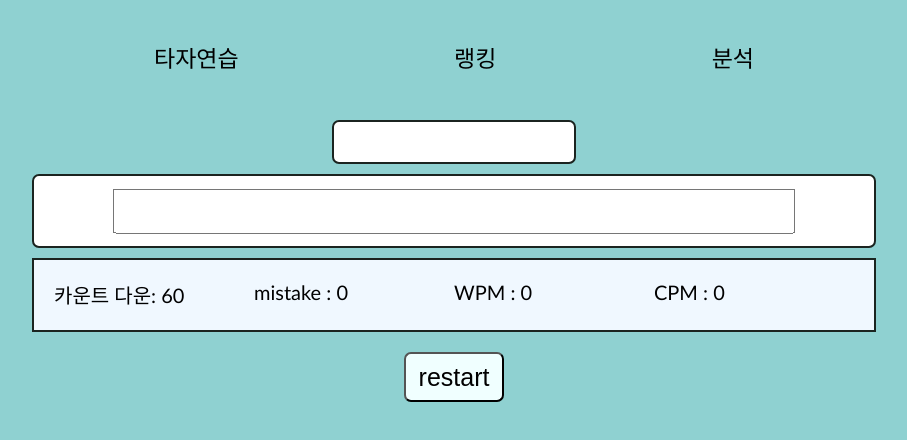
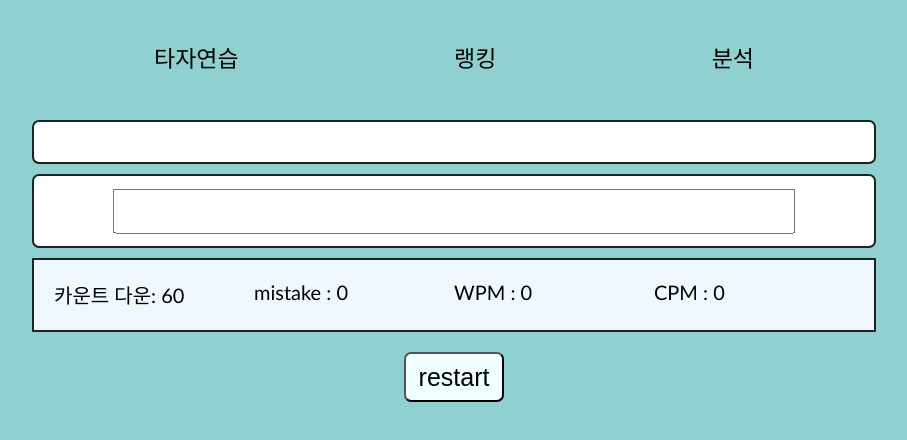
Before and after one commit to Yoengjung/QuickFingers, a Vue app in the folder frontend/: page /SentencePractice in a window 1280 px wide. Shown: the top 440 px of the page, without its empty margins (186-1093 px from the left). Built offline with nearby package versions, Linux system fonts and the light colour scheme; no server answers.

Commit message:
Design: typing container css change

```diff
--- a/frontend/src/components/SentencePractice.vue
+++ b/frontend/src/components/SentencePractice.vue
@@ -5,7 +5,7 @@
     </div>
   </div>
   <div class="content-container">
-    <div class="typingText-container">
+    <div class="sentence-typingText-container">
       {{ typeingText[selectTypeingIndex] }}
     </div>
     <div class="sentence-inputText-container">
@@ -74,6 +74,21 @@ body {
   box-sizing: border-box;
 }
 
+.sentence-typingText-container {
+  text-align: center;
+  position: relative;
+  width: 800px;
+  border: 2px solid #1b2420;
+  border-radius: 7px;
+  padding: 20px;
+  background-color: white;
+  left: 50%;
+  transform: translateX(-50%);
+  font-size: 25px;
+  margin-bottom: 10px;
+  z-index: 1;
+}
+
 .sentence-inputText-container {
   position: relative;
   width: 800px;
--- a/frontend/src/components/WordPractice.vue
+++ b/frontend/src/components/WordPractice.vue
@@ -5,7 +5,7 @@
     </div>
   </div>
   <div class="content-container">
-    <div class="typingText-container">
+    <div class="word-typingText-container">
       {{ typeingText }}
     </div>
     <div class="word-inputText-container">
@@ -72,10 +72,10 @@ p {
   transform: translateX(-50%);
 }
 
-.typingText-container {
+.word-typingText-container {
   text-align: center;
   position: relative;
-  width: 200px;
+  width: 800px;
   border: 2px solid #1b2420;
   border-radius: 7px;
   padding: 20px;
@@ -110,5 +110,6 @@ p {
   transform: translate(-50%, -50%);
   font-size: 25px;
   padding: 3px;
+  text-align: center;
 }
 </style>
```
